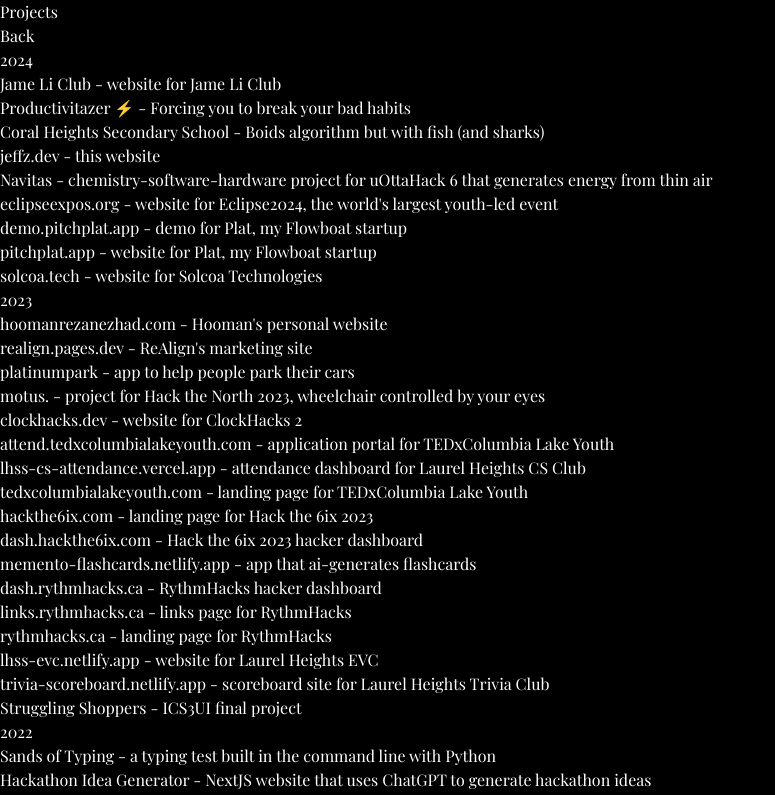
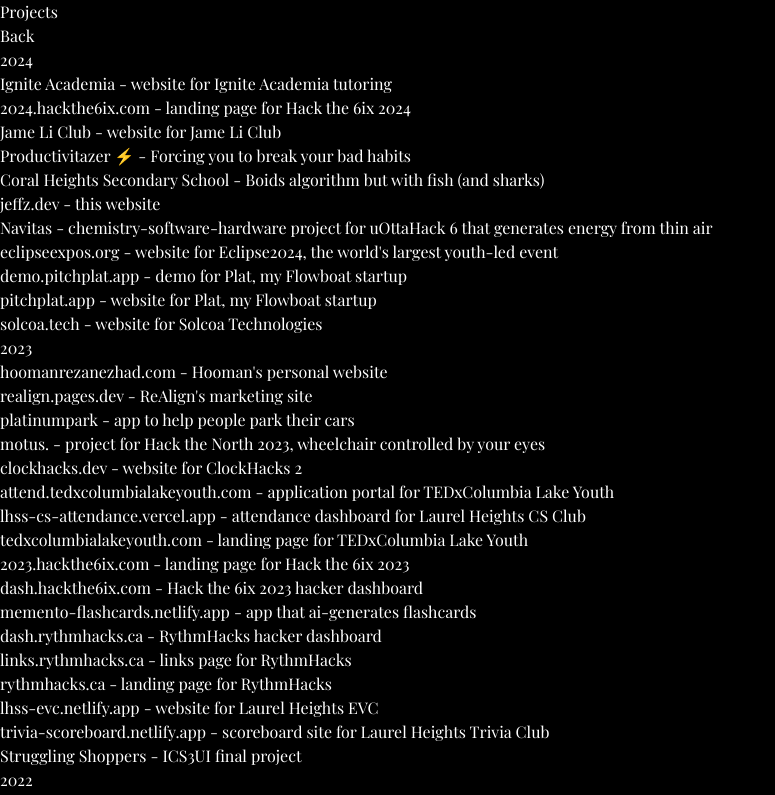
Before and after one commit to jeffrey-zang/jeffz.dev, a React (Vite) app: page /projects in a window 1280 px wide. Shown: the top 795 px of the page, without its empty margins (0-775 px from the left). Built offline with nearby package versions, Linux system fonts and the light colour scheme; a web font is replaced by a local one.

Commit message:
chore: update projects

```diff
--- a/src/data/links.data.js
+++ b/src/data/links.data.js
@@ -16,13 +16,9 @@ const links = [
     href: "https://devpost.com/jeffrey-zang",
   },
   {
-    name: "Calendly",
-    href: "https://calendly.com/jeffreyzang",
-  },
-  {
-    name: "Email",
-    href: "mailto:hi@jeffz.dev",
-  },
+    name: "Book a meeting",
+    href: "https://go.jeffz.dev/cal",
+  }
 ];
 
 export default links;
--- a/src/data/projects.data.js
+++ b/src/data/projects.data.js
@@ -1,5 +1,15 @@
 const projectsData = [
   "2024",
+  {
+    name: "Ignite Academia",
+    href: "https://www.igniteacademia.ca/",
+    about: "website for Ignite Academia tutoring"
+  },
+  {
+    name: "2024.hackthe6ix.com",
+    href: "https://2024.hackthe6ix.com/",
+    about: "landing page for Hack the 6ix 2024",
+  },
   {
     name: "Jame Li Club",
     href: "https://www.jameli.club/",
@@ -89,8 +99,8 @@ const projectsData = [
     about: "landing page for TEDxColumbia Lake Youth",
   },
   {
-    name: "hackthe6ix.com",
-    href: "https://hackthe6ix.com/",
+    name: "2023.hackthe6ix.com",
+    href: "https://2023.hackthe6ix.com/",
     about: "landing page for Hack the 6ix 2023",
   },
   {
--- a/src/pages/Index.jsx
+++ b/src/pages/Index.jsx
@@ -44,7 +44,7 @@ const Index = () => {
                 href="https://top.mlh.io/2023/profiles/jeffrey-zang"
                 className="underline"
               >
-                thirteen hackathons
+                fourteen hackathons
               </a>
             </strong>
             , working in teams such as operations, sponsorship, and development.
@@ -120,6 +120,7 @@ const Index = () => {
             </a>
           );
         })}
+        <button className="border-none p-0 !text-underline hover:bg-transparent hover:text-white">Email</button>
         <button onClick={() => setOpen(false)}>Okay</button>
       </div>
     </div>
```
Also changed, not shown: src/assets/me-bw.jpg (deleted).
